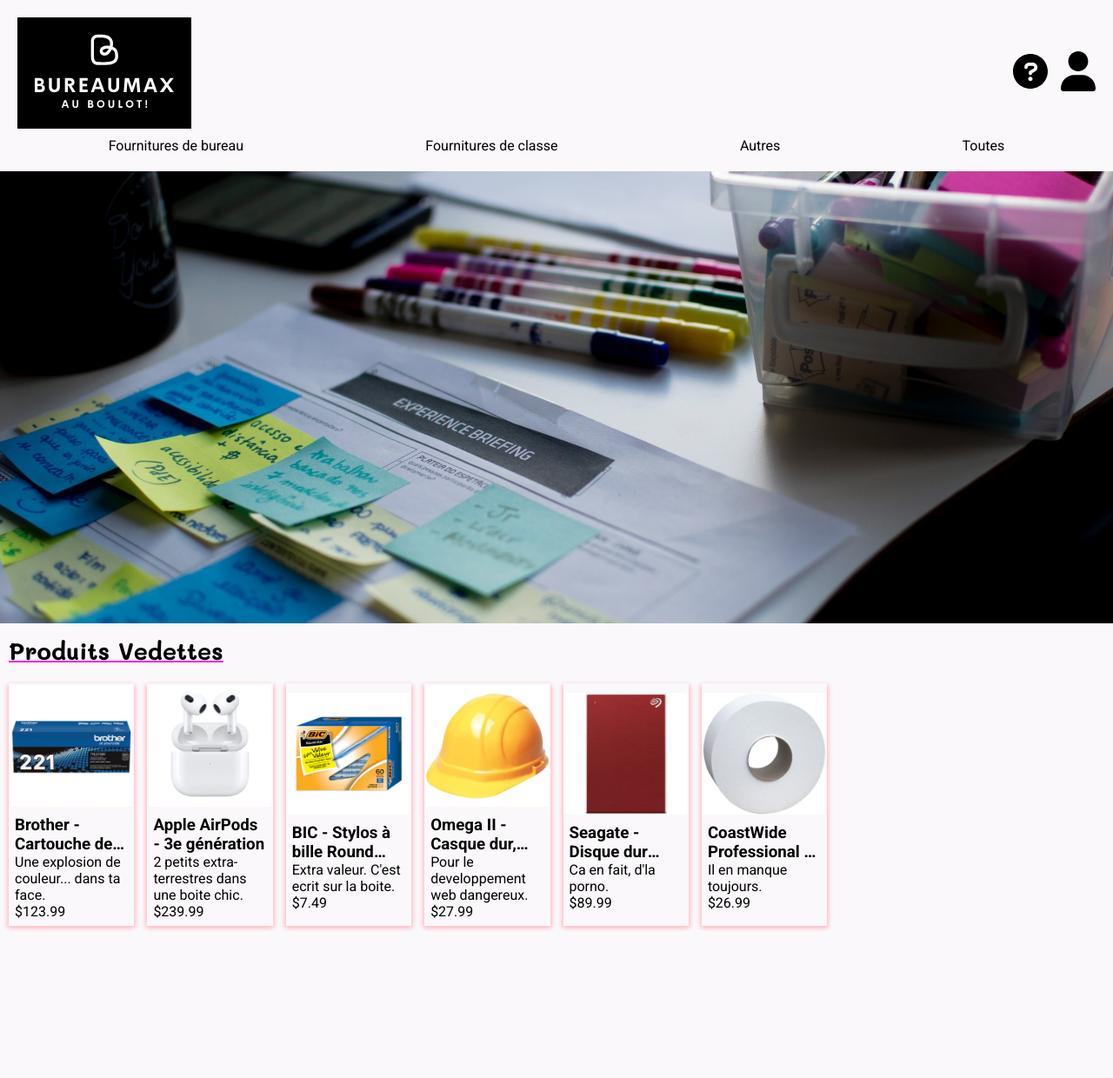
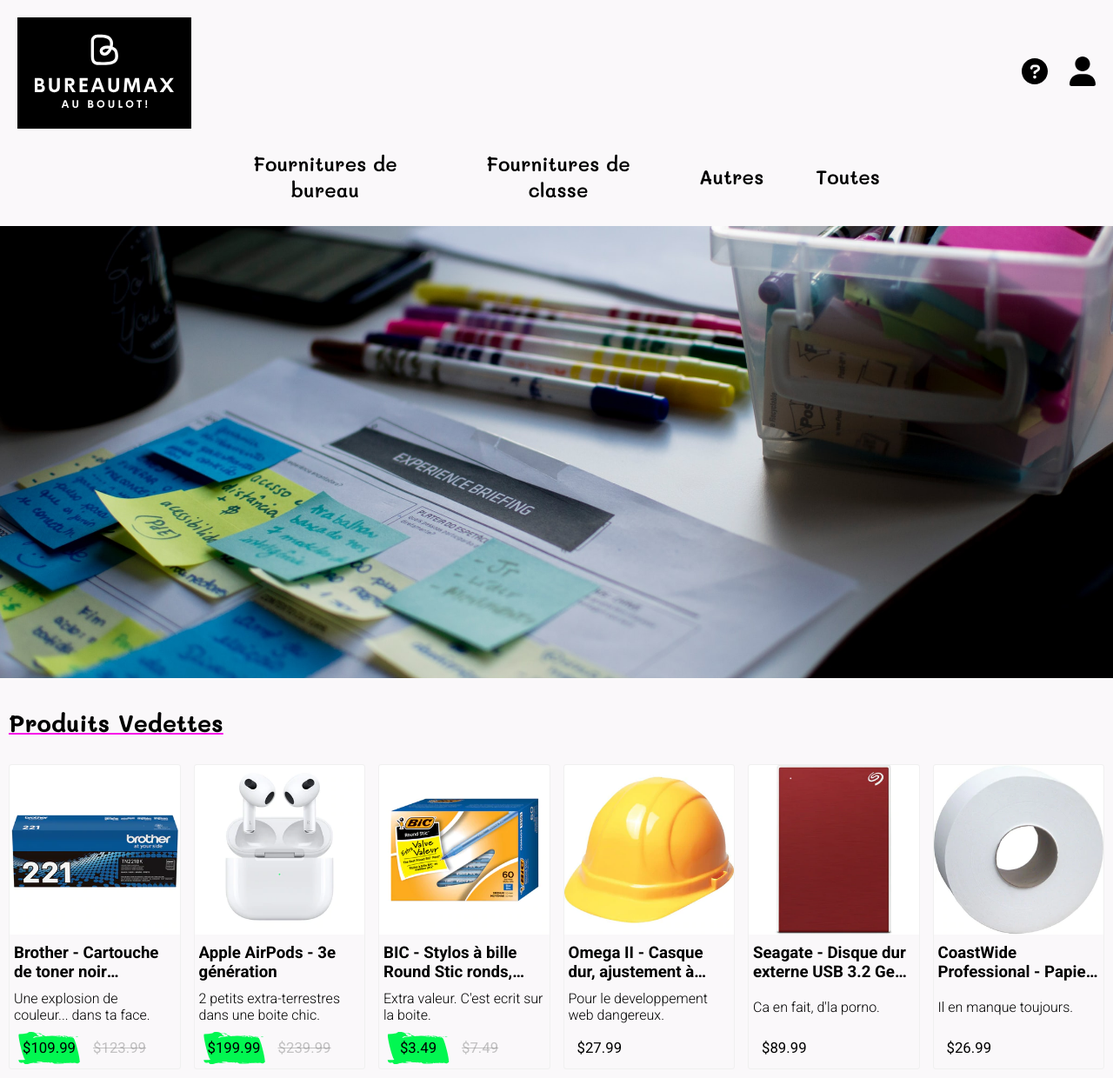
Before and after one commit to Breckles/bureaumax, a PHP site: page /sym_bureaumax_partie_1/ in a window 1280 px wide. Shown: the whole page at 87% size. Before the commit the page ends 1070 px from the top, so only its background shows below. Run offline with PHP 8.4, Linux system fonts and the light colour scheme.

Commit message:
finalised phase 1
 - polished and made responsive
 - added User model for phase 2

```diff
--- a/client/pages/membre.php
+++ b/client/pages/membre.php
@@ -24,7 +24,9 @@
 
   <div id="siteBackdrop" onclick="closeSideDrawer()"></div>
 
-  <h1>Bonjour, Membre!</h1>
+  <h1>Profile</h1>
+
+
 
 </body>
 
--- a/client/public/css/drawers.css
+++ b/client/public/css/drawers.css
@@ -27,6 +27,7 @@
   display: flex;
   flex-direction: column;
   width: 75%;
+  max-width: 400px;
   height: 100%;
 
   background-color: var(--color-bg-primary);
@@ -52,6 +53,12 @@
 
 .drawer.right.open {
   right: 0;
+}
+
+@media screen and (min-width: 700px) {
+  .drawer {
+    width: 25%;
+  }
 }
 
 /* Help Drawer */
@@ -95,7 +102,7 @@
 
 #authDrawer .switchAuthModeButton {
   border: none;
-  color: pink;
+  color: var(--color-highlight-primary);
   padding-left: 0;
   padding-right: 0;
 }
--- a/client/public/css/header.css
+++ b/client/public/css/header.css
@@ -12,9 +12,25 @@ header nav ul {
   list-style-type: none;
 }
 
+header #siteNavContainer {
+  width: 100%;
+}
+
+
 @media screen and (min-width: 700px) {
   header {
     flex-direction: column-reverse;
+    gap: 0;
+    padding-bottom: 0;
+  }
+
+  header #siteNavContainer {
+    /* margin-bottom: 20px; */
+  }
+
+  header #sectionNavContainer {
+    width: 100%;
+    /* padding: 20px; */
   }
 }
 
@@ -43,6 +59,7 @@ nav#siteNav a#navLogoLarge {
 
 @media screen and (min-width: 700px) {
   nav#siteNav {
+    gap: 25px;
     width: 100%;
   }
 
@@ -77,21 +94,38 @@ button#menuIcon {
 }
 
 @media screen and (min-width: 700px) {
-  #sectionNavContainer {
-    width: 100%;
-  }
-
   button#menuIcon {
     display: none;
   }
 
   #largeScreenSectionNav {
     display: unset;
+
+    font-family: var(--font-family-secondary);
+    font-weight: 600;
+    font-size: 1.4em;
   }
 
   #largeScreenSectionNav ul {
     display: flex;
     align-items: center;
-    justify-content: space-around;
+    justify-content: center;
+    gap: 60px;
+    margin: 0 20%;
+    padding: 25px 0;
+  }
+
+  #largeScreenSectionNav li {
+    height: 100%;
+  }
+
+  #largeScreenSectionNav li a {
+    display: block;
+    text-align: center;
+    border-bottom: 2px solid transparent;
+  }
+
+  #largeScreenSectionNav li a:hover {
+    border-color: var(--color-highlight-primary);
   }
 }
--- a/client/public/css/home_page.css
+++ b/client/public/css/home_page.css
@@ -10,8 +10,9 @@
 
 #homePage>h2 {
   padding: 10px;
+  margin: 20px 0 10px;
   text-decoration: underline;
-  text-decoration-color: var(--highlighter-pink);
+  text-decoration-color: var(--color-underline);
   text-decoration-thickness: 2px;
 }
 
--- a/client/public/css/main.css
+++ b/client/public/css/main.css
@@ -1,7 +1,8 @@
 /* Import fonts from google fonts */
-@import url('https://fonts.googleapis.com/css2?family=Mali:wght@300;400;700&family=Roboto:wght@300;400;700;900&display=swap');
+@import url('https://fonts.googleapis.com/css2?family=Mali:wght@300;400;600;700&family=Roboto:wght@300;400;700;900&display=swap');
 @import url('./drawers.css');
 @import url('./header.css');
+@import url('./forms.css');
 
 *,
 *::before,
@@ -12,27 +13,37 @@
 }
 
 html {
+
   /* Split Complementary theme with pink (#F70FE8) base color. Should contrast black and white nicely. */
   --highlighter-pink: #F70FE8;
   --highlighter-yellow: #F7F71B;
   --highlighter-green: #02F751;
+  --neon-red: #F72119;
 
+  --pinkish-white: #FAF8FA;
 
   --color-text-primary: black;
+  --color-underline: var(--highlighter-pink);
+
+  --color-error: var(--neon-red);
+  --color-success: var(--highlighter-green);
+
+  --color-highlight-primary: var(--highlighter-pink);
+  --color-highlight-secondary: var(--highlighter-yellow);
+
   --color-link: black;
   --color-link-hover: var(--highlighter-pink);
   --color-link-visited: var(--highlighter-green);
 
   /* A slightly pinker white for the background */
-  --color-bg-primary: #FAF8FA;
+  --color-bg-primary: var(--pinkish-white);
   --color-bg-product-card: beige;
-  --color-product-card-box-shadow: pink;
 
   --font-family-primary: 'Roboto', sans-serif;
   --font-family-secondary: 'Mali', cursive;
 
   min-height: 100vh;
-  width: 100vw;
+  /* width: 100vw; */
 
   font-family: var(--font-family-primary);
   font-size: 10px;
@@ -69,7 +80,7 @@ button {
 }
 
 button:hover {
-  background-color: var(--color-text-anchor-hover);
+  /* background-color: var(--color-text-anchor-hover); */
 }
 
 button:active {
@@ -77,59 +88,13 @@ button:active {
 }
 
 .iconButton {
-  width: 20px;
-  width: clamp(20px, 7%, 40px);
-  /* width: 7%; */
+  width: clamp(20px, 7%, 30px);
   padding: 0;
   background-color: transparent;
   border: none;
 }
 
-/******************************** Forms *************************************/
-form li {
-  display: flex;
-  flex-direction: column;
-  align-items: flex-start;
-  gap: 5px;
-  padding: 10px 0;
-}
 
-form input {
-  width: 95%;
-  padding: 5px;
-
-  border: 3px solid var(--color-text-primary);
-  border-radius: 6px;
-  font-size: 16px;
-}
-
-form fieldset {
-  border: 3px solid var(--color-text-primary);
-  border-radius: 6px;
-}
-
-form fieldset legend {
-  max-width: 85%;
-  margin: 0 10% 0 5%;
-  padding: 5px;
-}
-
-form .radioGroup {
-  padding: 5px 5%;
-}
-
-form .radioGroup li {
-  flex-direction: row;
-  align-items: center;
-  justify-content: flex-start;
-  gap: 10px;
-  width: unset;
-  padding: 5px 0;
-}
-
-form .radioGroup input {
-  width: unset;
-}
 
 /* Links */
 
@@ -141,7 +106,3 @@ a {
 a:hover {
   color: var(--color-link-hover);
 }
-
-/* a:visited {
-  color: var(--color-link-visited);
-} */
--- a/client/public/css/ui.css
+++ b/client/public/css/ui.css
@@ -2,7 +2,8 @@
 ul.productList {
   list-style-type: none;
   display: grid;
-  grid-template-columns: repeat(auto-fill, minmax(35%, 1fr));
+  grid-template-columns: repeat(auto-fit, minmax(130px, 1fr));
+  grid-auto-rows: 1fr;
   gap: 15px;
   width: 100%;
 }
@@ -20,12 +21,7 @@ ul.productList li a:visited {
 }
 
 @media screen and (min-width: 700px) {
-  ul.productList {
-    display: grid;
-    grid-template-columns: repeat(auto-fill, minmax(130px, 1fr));
-    grid-template-rows: repeat(auto-fill, 1fr);
-    gap: 15px;
-  }
+  ul.productList {}
 
   ul.productList .productListItem {}
 }
@@ -35,22 +31,25 @@ ul.productList li a:visited {
 .productCard {
   display: flex;
   flex-direction: column;
-  justify-content: center;
   gap: 5px;
-  padding: 2px;
   width: 100%;
   height: 100%;
 
-  box-shadow:
-    2px 2px 5px var(--color-product-card-box-shadow),
-    -2px 2px 5px var(--color-product-card-box-shadow);
+  border: 1px solid #F0F0F0;
+  border-radius: 3px;
 }
 
 .productCard img {
   max-width: 100%;
+  border-radius: 3px 3px 0 0;
 }
 
 .productCardContent {
+  flex: 1;
+  display: flex;
+  flex-direction: column;
+  justify-content: space-between;
+  gap: 10px;
   padding: 5px;
 }
 
@@ -62,8 +61,38 @@ ul.productList li a:visited {
   overflow: hidden;
 }
 
-.productCardDescription {}
+p.productCardDescription {
+  font-weight: 300;
+}
 
-.productCardPrice {}
+.productCardPriceContainer {
+  display: flex;
+  justify-content: flex-start;
+  align-items: center;
+}
+
+.productCardPriceContainer>* {
+  text-align: center;
+  width: fit-content;
+  padding: 10px;
+  font-size: 1.05em;
+  line-height: 1em;
+
+}
+
+.productCardDiscountPrice {
+  min-width: 80px;
+
+  background-color: var(--color-success);
+
+  mask-image: url('../images/brush.svg');
+  mask-repeat: no-repeat;
+  mask-size: 100% 100%;
+}
+
+.productRegularPrice {
+  text-decoration: line-through;
+  color: #80808075;
+}
 
 @media screen and (min-width: 700px) {}
--- a/index.php
+++ b/index.php
@@ -38,21 +38,24 @@
       'imagePath' => "$DOMAINPATH" . '/client/public/images/toner.webp',
       'imageAltText' => 'Une explosion de couleur... dans ta face.',
       'cardDescription' => 'Une explosion de couleur... dans ta face.',
-      'price' => 123.99
+      'price' => 123.99,
+      'discountPrice' => 109.99
     ],
     (object) [
       'name' => 'Apple AirPods - 3e génération',
       'imagePath' => "$DOMAINPATH" . '/client/public/images/pods.webp',
       'imageAltText' => '2 petits extra-terrestres dans une boite chic.',
       'cardDescription' => '2 petits extra-terrestres dans une boite chic.',
-      'price' => 239.99
+      'price' => 239.99,
+      'discountPrice' => 199.99
     ],
     (object) [
       'name' => 'BIC - Stylos à bille Round Stic ronds, pointe moyenne, 1,0 mm, bleu, paq./60',
       'imagePath' => "$DOMAINPATH" . '/client/public/images/bics.webp',
       'imageAltText' => 'Extra valeur. C\'est ecrit sur la boite.',
       'cardDescription' => 'Extra valeur. C\'est ecrit sur la boite.',
-      'price' => 7.49
+      'price' => 7.49,
+      'discountPrice' => 3.49
     ],
     (object) [
       'name' => 'Omega II - Casque dur, ajustement à coulisse latérale, homologué CSA Type 1, classe E, ANSI Type I, jaune',
--- a/serveur/includes/drawers/auth_drawer.inc.php
+++ b/serveur/includes/drawers/auth_drawer.inc.php
@@ -1,4 +1,4 @@
-<div id="authDrawer" class="drawer right" role="dialog" aria-modal="true" aria-labelledby="authDrawerTitle">
+<div id="authDrawer" class="drawer right" role="dialog" aria-modal="true">
   <button class="iconButton closeDrawerButton" type="button" onclick="closeSideDrawer()" aria-label="Fermez la navigation des sections.">
     <svg xmlns="http://www.w3.org/2000/svg" viewBox="0 0 320 512">
       <!--! Font Awesome Pro 6.1.1 by @fontawesome - https://fontawesome.com License - https://fontawesome.com/license (Commercial License) Copyright 2022 Fonticons, Inc. -->
@@ -12,6 +12,7 @@
     include(ABSPATH . '/serveur/includes/forms/registration_form.inc.php');
   } else {
     // echo '<button type="button" onclick="logout()">Deconnexion</button>';
+    echo "<a href=$DOMAINPATH/client/pages/membre.php>Profile</a>";
     echo "<a href=$DOMAINPATH/serveur/scripts/deconnecter.php>Deconnexion</a>";
   }
   ?>
--- a/serveur/includes/drawers/help_drawer.inc.php
+++ b/serveur/includes/drawers/help_drawer.inc.php
@@ -1,4 +1,4 @@
-<div id="helpDrawer" class="drawer right" role="dialog" aria-modal="true" aria-labelledby="helpDrawerTitle">
+<div id="helpDrawer" class="drawer right" role="dialog" aria-modal="true">
   <button class="iconButton closeDrawerButton" type="button" onclick="closeSideDrawer()" aria-label="Fermez la navigation des sections.">
     <svg xmlns="http://www.w3.org/2000/svg" viewBox="0 0 320 512">
       <!--! Font Awesome Pro 6.1.1 by @fontawesome - https://fontawesome.com License - https://fontawesome.com/license (Commercial License) Copyright 2022 Fonticons, Inc. -->
@@ -6,7 +6,7 @@
     </svg>
   </button>
 
-  <h2 id="helpDrawerTitle">Contactez nous!</h2>
+  <h2>Contactez nous!</h2>
   <p>Tel: 514-555-5789</p>
   <p>Couriel: support@bureaumax.ca</p>
 </div>
--- a/serveur/includes/drawers/section_drawer.inc.php
+++ b/serveur/includes/drawers/section_drawer.inc.php
@@ -1,11 +1,10 @@
-<div id="sectionDrawer" class="drawer left" role="dialog" aria-modal="true" aria-labelledby="sectionDrawerTitle">
+<div id="sectionDrawer" class="drawer left" role="dialog" aria-modal="true">
   <button id="closeDrawerButton" class="iconButton" type="button" onclick="closeSideDrawer()" aria-label="Fermez la navigation des sections.">
     <svg xmlns="http://www.w3.org/2000/svg" viewBox="0 0 320 512">
       <!--! Font Awesome Pro 6.1.1 by @fontawesome - https://fontawesome.com License - https://fontawesome.com/license (Commercial License) Copyright 2022 Fonticons, Inc. -->
       <path d="M310.6 361.4c12.5 12.5 12.5 32.75 0 45.25C304.4 412.9 296.2 416 288 416s-16.38-3.125-22.62-9.375L160 301.3L54.63 406.6C48.38 412.9 40.19 416 32 416S15.63 412.9 9.375 406.6c-12.5-12.5-12.5-32.75 0-45.25l105.4-105.4L9.375 150.6c-12.5-12.5-12.5-32.75 0-45.25s32.75-12.5 45.25 0L160 210.8l105.4-105.4c12.5-12.5 32.75-12.5 45.25 0s12.5 32.75 0 45.25l-105.4 105.4L310.6 361.4z" />
     </svg>
   </button>
-  <h2 id="sectionDrawerTitle">Sections</h2>
   <?php
   include(ABSPATH . '/serveur/includes/header/navigation/section_nav_menu.inc.php');
   ?>
--- a/serveur/includes/forms/login_form.inc.php
+++ b/serveur/includes/forms/login_form.inc.php
@@ -3,11 +3,11 @@
   <ul>
     <li>
       <label for="loginEmailInput">Couriel</label>
-      <input id="loginEmailInput" type="email" name="courrielc" required>
+      <input id="loginEmailInput" type="email" name="courrielc" placeholder="Couriel" required>
     </li>
     <li>
       <label for="loginPasswordInput">Mot de passe</label>
-      <input id="loginPasswordInput" type="password" name="passc" required>
+      <input id="loginPasswordInput" type="password" name="passc" placeholder="Mot de passe" required>
     </li>
   </ul>
   <div class="formButtons">
--- a/serveur/includes/forms/registration_form.inc.php
+++ b/serveur/includes/forms/registration_form.inc.php
@@ -3,27 +3,27 @@
   <ul>
     <li>
       <label for="firstNameInput">Prenom *</label>
-      <input id="firstNameInput" type="text" name="prenom" required>
+      <input id="firstNameInput" type="text" name="prenom" placeholder="Prenom" required>
     </li>
     <li>
       <label for="lastNameInput">Nom *</label>
-      <input id="lastNameInput" type="text" name="nom" required>
+      <input id="lastNameInput" type="text" name="nom" placeholder="Nom" required>
     </li>
     <li>
       <label for="registerEmailInput">Couriel *</label>
-      <input id="registerEmailInput" type="email" name="courriel" required>
+      <input id="registerEmailInput" type="email" name="courriel" placeholder="Couriel" required>
     </li>
     <li>
       <label for="registerPasswordInput">Mot de passe *</label>
-      <input id="registerPasswordInput" type="password" name="pass" pattern="^(?=.*[A-Za-z])(?=.*\d)(?=.*[@$!%*#?&])[A-Za-z\d@$!%*#?&]{8,10}$" required>
+      <input id="registerPasswordInput" type="password" name="pass" placeholder="Mot de passe" pattern="^(?=.*[A-Za-z])(?=.*\d)(?=.*[@$!%*#?&])[A-Za-z\d@$!%*#?&]{8,10}$" required>
     </li>
     <li>
       <label for="confirmPasswordInput">Confirmer mot de passe *</label>
-      <input id="confirmPasswordInput" type="password" onkeyup="validatePasswordMatch()" required>
+      <input id="confirmPasswordInput" type="password" onkeyup="validatePasswordMatch()" placeholder="Mot de passe" required>
     </li>
     <li>
       <label for="dobInput">Date de naissance (Optionel. Pour usage statistique seulement.)</label>
-      <input id="dobInput" type="date" name="datenaissance">
+      <input id="dobInput" type="date" name="datenaissance" placeholder="ddd">
     </li>
     <li>
       <fieldset>
--- a/serveur/includes/header/header.inc.php
+++ b/serveur/includes/header/header.inc.php
@@ -1,6 +1,12 @@
 <header>
-  <?php
-  include(ABSPATH . '/serveur/includes/header/navigation/section_nav.inc.php');
-  include(ABSPATH . '/serveur/includes/header/navigation/site_nav.inc.php');
-  ?>
+  <div id="sectionNavContainer">
+    <?php
+    include(ABSPATH . '/serveur/includes/header/navigation/section_nav.inc.php');
+    ?>
+  </div>
+  <div id="siteNavContainer">
+    <?php
+    include(ABSPATH . '/serveur/includes/header/navigation/site_nav.inc.php');
+    ?>
+  </div>
 </header>
--- a/serveur/includes/header/navigation/section_nav.inc.php
+++ b/serveur/includes/header/navigation/section_nav.inc.php
@@ -1,4 +1,4 @@
-<div id="sectionNavContainer">
+<div id="sectionNav">
   <button id="menuIcon" class="iconButton" type="button" onclick="openSideDrawer('sectionDrawer')">
     <svg xmlns="http://www.w3.org/2000/svg" viewBox="0 0 448 512">
       <!--! Font Awesome Pro 6.1.1 by @fontawesome - https://fontawesome.com License - https://fontawesome.com/license (Commercial License) Copyright 2022 Fonticons, Inc. -->
--- a/serveur/includes/header/navigation/site_nav.inc.php
+++ b/serveur/includes/header/navigation/site_nav.inc.php
@@ -18,6 +18,7 @@
     </button>";
   }
 
+
   echo
   "<button class='iconButton' type='button' onclick='openSideDrawer(`authDrawer`)' aria-label='Ouvrir le menu de connexion'>
     <img src=$DOMAINPATH/client/public/icones/user_icon.svg />
--- a/serveur/includes/ui/product_card.inc.php
+++ b/serveur/includes/ui/product_card.inc.php
@@ -3,9 +3,21 @@
   echo
   "<img src='$product->imagePath' alt='$product->imageAltText'>
     <div class='productCardContent'>
-    <h3>$product->name</h3>
-    <p class='productCardDescription'>$product->cardDescription</p>
-    <p class='productCardPrice'>$$product->price</p>
+      <h3>$product->name</h3>
+      <p class='productCardDescription'>$product->cardDescription</p>
+      <div class='productCardPriceContainer'>";
+
+  if (isset($product->discountPrice)) {
+    echo
+    "<div class='productCardDiscountPrice'>$$product->discountPrice</div>
+        <div class='productRegularPrice'>$$product->price</div>
+        ";
+  } else {
+    echo "<div class='productCardPrice'>$$product->price</div>";
+  }
+
+  echo
+  "</div>
     </div>";
   ?>
 </div>
--- a/serveur/scripts/connexion.php
+++ b/serveur/scripts/connexion.php
@@ -18,8 +18,8 @@ if (!$ligne = $result->fetch_object()) { //Si pas trouvé
 if ($ligne->statut == "A") {
   if ($ligne->role == "M") {
     $_SESSION['usager'] = "M";
-    header('Location: ../../client/pages/membre.php');
-    exit; //Le placer toujours après un header('Location: ....)
+    // header('Location: ../../client/pages/membre.php');
+    // exit; //Le placer toujours après un header('Location: ....)
   } else  if ($ligne->role == "A") {
     $_SESSION['usager'] = "A";
     header('Location: ../../client/pages/admin.php');
```
Also changed, not shown: client/public/css/forms.css (added, +62 -0 lines), serveur/models/user.class.php (added, +12 -0 lines), client/public/images/brush.svg (added).
